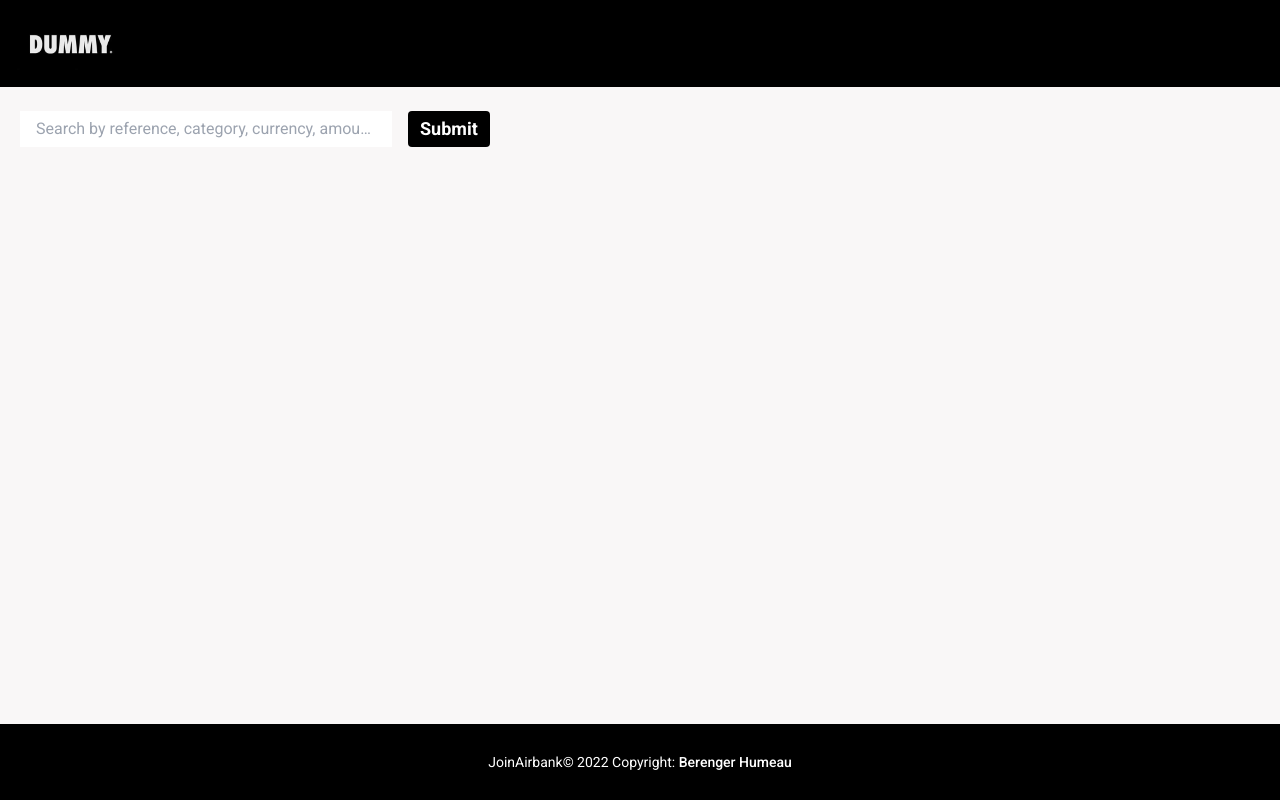
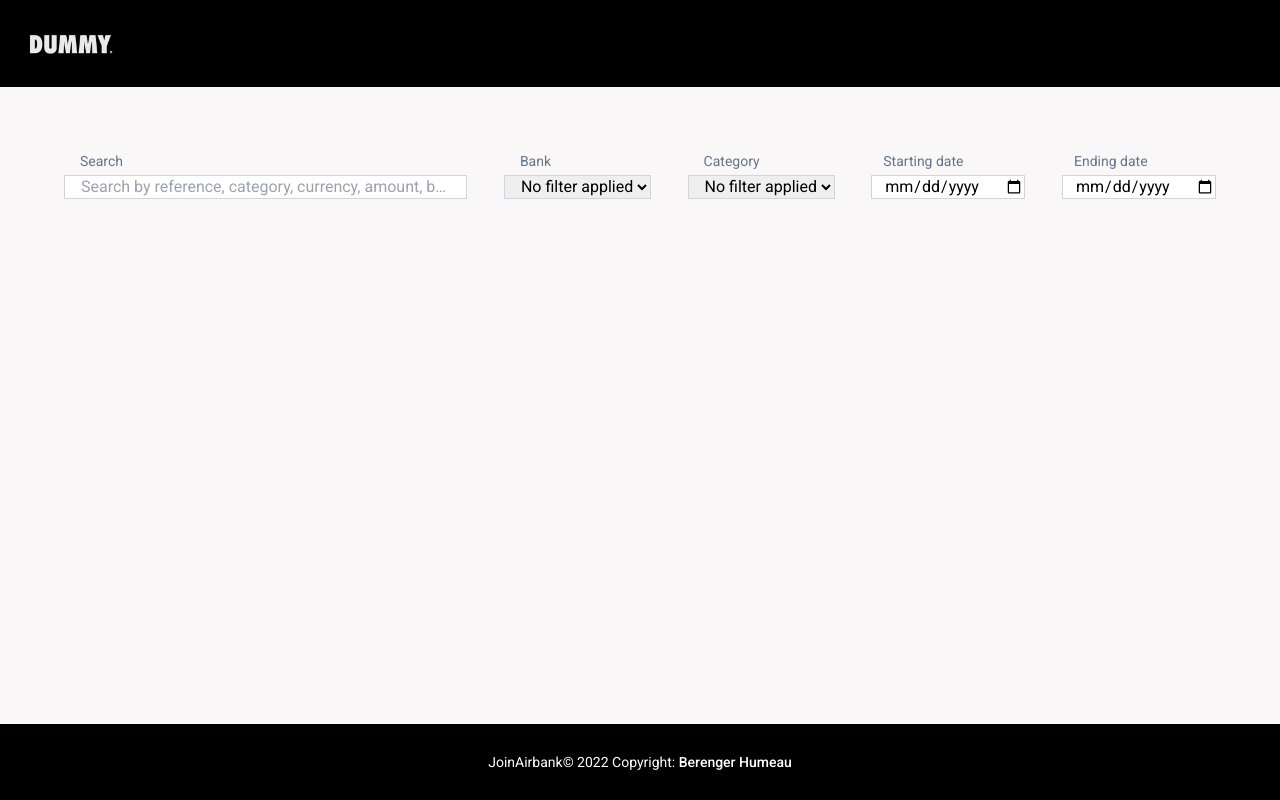
Before and after one commit to BerengerH/Join-Airbank-Project, a Vue app: page / in a window 1280 px wide. Built offline with nearby package versions, Linux system fonts and the light colour scheme.

Commit message:
Add several filter components: 1 component per filter integrated in the dashboard page + some style changes on filters and searchbar

```diff
--- /dev/null
+++ b/src/components/BankFilter.vue
@@ -0,0 +1,19 @@
+<script>
+export default {
+  name: "BankFilter",
+};
+</script>
+
+<template>
+  <div class="flex flex-col gap-1">
+    <label for="bank-select" class="text-slate-500 text-sm pl-4">Bank</label>
+
+    <select name="banks" id="bank-select" class="pl-3 h-6 border border-gray-300">
+      <option value="" class="">No filter applied</option>
+      <option value="bank1">Bank 1</option>
+      <option value="bank2">Bank 2</option>
+      <option value="bank3">Bank 3</option>
+      <option value="bank4">Bank 4</option>
+    </select>
+  </div>
+</template>
--- /dev/null
+++ b/src/components/CategoryFilter.vue
@@ -0,0 +1,25 @@
+<script>
+export default {
+  name: "CategoryFilter",
+};
+</script>
+
+<template>
+  <div class="flex flex-col gap-1">
+    <label for="category-select" class="text-slate-500 text-sm pl-4"
+      >Category</label
+    >
+
+    <select
+      name="categories"
+      id="category-select"
+      class="pl-3 h-6 border border-gray-300"
+    >
+      <option value="" class="">No filter applied</option>
+      <option value="category1">Category 1</option>
+      <option value="category2">Category 2</option>
+      <option value="category3">Category 3</option>
+      <option value="category4">Category 4</option>
+    </select>
+  </div>
+</template>
--- /dev/null
+++ b/src/components/EndDateFilter.vue
@@ -0,0 +1,19 @@
+<script>
+export default {
+  name: "EndDateFilter",
+};
+</script>
+
+<template>
+  <div class="flex flex-col gap-1">
+    <label for="end-date" class="text-slate-500 text-sm pl-3"
+      >Ending date</label
+    >
+    <input
+      type="date"
+      id="end-date"
+      name="end-date"
+      class="pl-3 h-6 border border-gray-300"
+    />
+  </div>
+</template>
--- a/src/components/SearchBar.vue
+++ b/src/components/SearchBar.vue
@@ -5,18 +5,20 @@ export default {
 </script>
 
 <template>
-  <form class="m-5 flex gap-4">
+  <div class="flex flex-col gap-1 min-w-[35%]">
+    <label for="searchbar" class="text-slate-500 text-sm pl-4">Search</label>
     <input
       type="search"
-      placeholder=" Search by reference, category, currency, amount ..."
-      id="searchBar"
+      placeholder=" Search by reference, category, currency, amount, bank ..."
+      id="searchbar"
       name="q"
-      class="text-ellipsis min-w-[30%] pl-3"
+      class="text-ellipsis pl-3 h-6 border border-gray-300"
     />
+<!-- MAYBE ADD A SUBMIT BUTTON - TO SEE AFTER ADDING FILTERS
     <input
       type="submit"
       value="Submit"
       class="bg-black text-white font-bold text-lg hover:bg-gray-700 p-1 px-3 rounded"
-    />
-  </form>
+    /> -->
+  </div>
 </template>
--- /dev/null
+++ b/src/components/StartDateFilter.vue
@@ -0,0 +1,19 @@
+<script>
+export default {
+  name: "StartDateFilter",
+};
+</script>
+
+<template>
+  <div class="flex flex-col gap-1">
+    <label for="start-date" class="text-slate-500 text-sm pl-3"
+      >Starting date</label
+    >
+    <input
+      type="date"
+      id="start-date"
+      name="start-date"
+      class="pl-3 h-6 border border-gray-300"
+    />
+  </div>
+</template>
--- a/src/pages/Dashboard.vue
+++ b/src/pages/Dashboard.vue
@@ -1,18 +1,30 @@
 <script>
 import SearchBar from "../components/SearchBar.vue";
+import BankFilter from "../components/BankFilter.vue";
+import CategoryFilter from "../components/CategoryFilter.vue";
+import StartDateFilter from "../components/StartDateFilter.vue";
+import EndDateFilter from "../components/EndDateFilter.vue";
 
 export default {
   name: "Dashboard",
   components: {
+    BankFilter,
+    CategoryFilter,
+    EndDateFilter,
     SearchBar,
+    StartDateFilter,
   },
 };
 </script>
 
 <template>
-  <main>
-    <div>
-      <SearchBar/>
-    </div>
+  <main class="m-[5%]">
+    <form class="flex gap-4 justify-between">
+      <SearchBar />
+      <BankFilter />
+      <CategoryFilter />
+      <StartDateFilter />
+      <EndDateFilter />
+    </form>
   </main>
 </template>
```
Also changed, not shown: src/components/Filters.vue (deleted).
